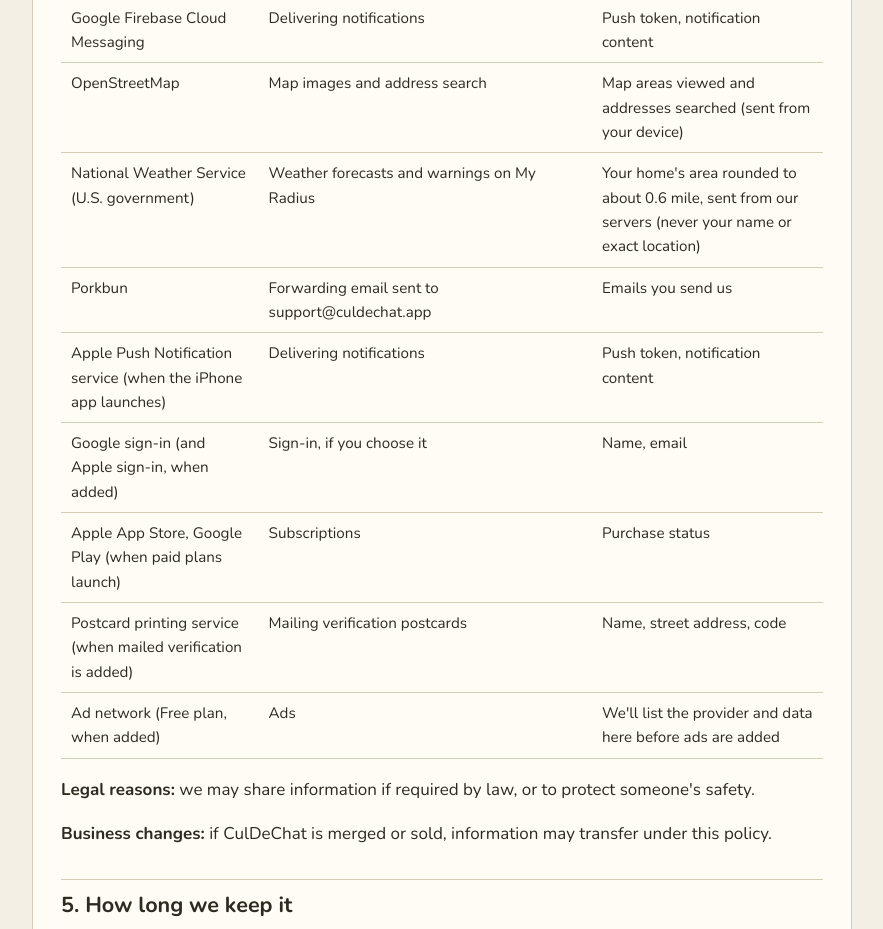
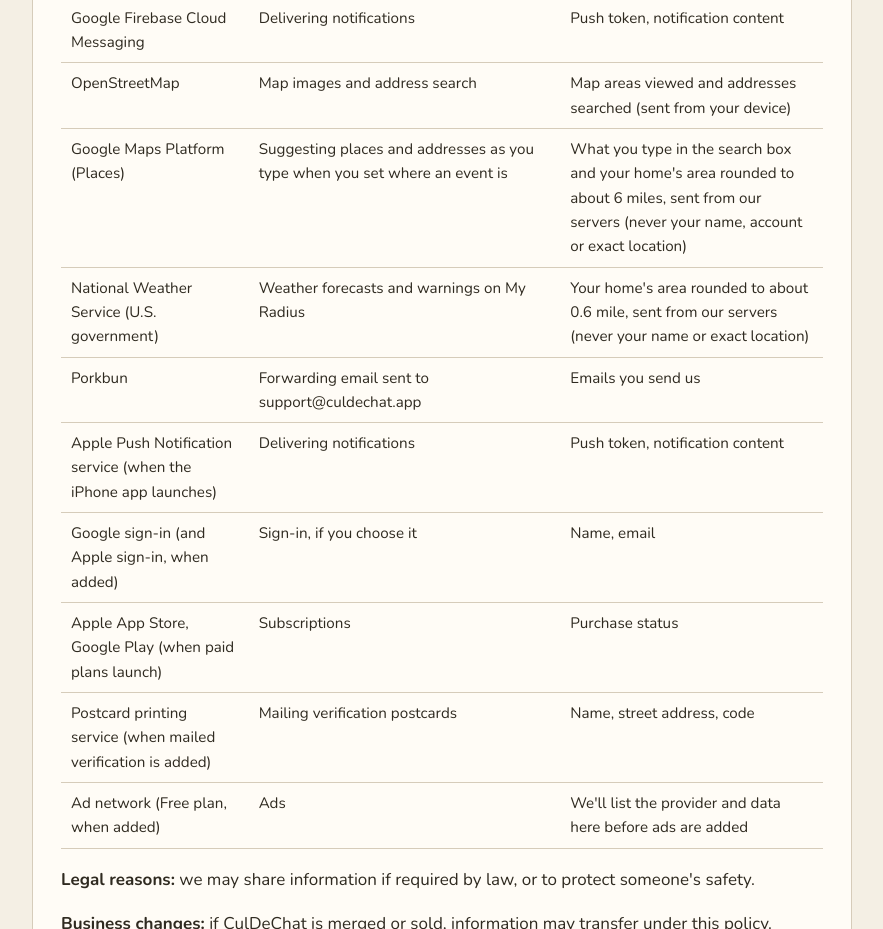
Before and after one commit to svkopecky/culdechat-site, a plain HTML site: page privacy.html in a window 1280 px wide. Shown: the part 5161-6090 px from the top of the page, without its empty margins (198-1081 px from the left). Drawn offline with nearby package versions, Linux system fonts and the light colour scheme.

Commit message:
Add files via upload

```diff
--- a/privacy.html
+++ b/privacy.html
@@ -204,6 +204,11 @@
 <td>Map areas viewed and addresses searched (sent from your device)</td>
 </tr>
 <tr>
+<td>Google Maps Platform (Places)</td>
+<td>Suggesting places and addresses as you type when you set where an event is</td>
+<td>What you type in the search box and your home's area rounded to about 6 miles, sent from our servers (never your name, account or exact location)</td>
+</tr>
+<tr>
 <td>National Weather Service (U.S. government)</td>
 <td>Weather forecasts and warnings on My Radius</td>
 <td>Your home's area rounded to about 0.6 mile, sent from our servers (never your name or exact location)</td>
```
